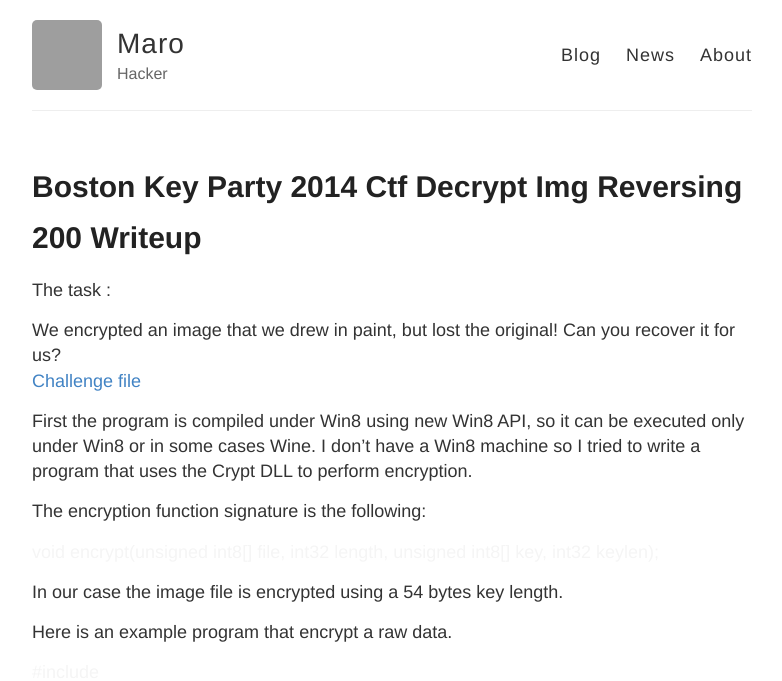
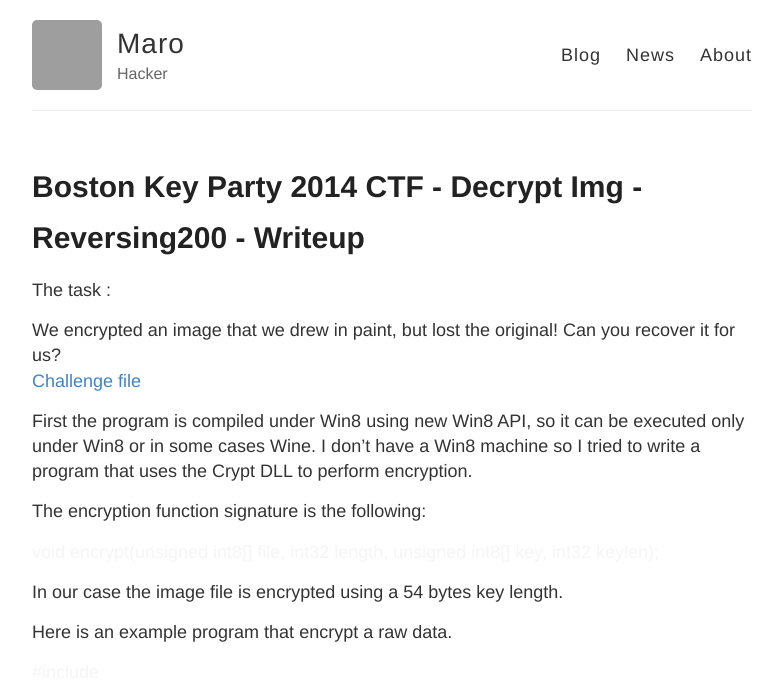
Before and after one commit to maroueneboubakri/maroueneboubakri.github.io, a Jekyll site: the page built from _posts/2014-3-2-Boston-Key-Party-2014-CTF-Decrypt-Img-Reversing-200-Writeup.md, in a window 1280 px wide and 900 px high, cut to the strip 0-681 px from the top of the window. Shown: the whole strip, without its empty margins (248-1030 px from the left). Built offline with Jekyll 4.4.1, drawn with Linux system fonts in a browser that asks for light colours; our own code applies the rules of GitHub Pages for plain Markdown files; some of the changed lines change nothing that is shown; grey boxes are pictures that could not be loaded.

Commit message:
Update 2014-3-2-Boston-Key-Party-2014-CTF-Decrypt-Img-Reversing-200-Writeup.md

```diff
--- a/_posts/2014-3-2-Boston-Key-Party-2014-CTF-Decrypt-Img-Reversing-200-Writeup.md
+++ b/_posts/2014-3-2-Boston-Key-Party-2014-CTF-Decrypt-Img-Reversing-200-Writeup.md
@@ -1,3 +1,6 @@
+---
+title: Boston Key Party 2014 CTF - Decrypt Img - Reversing200 - Writeup
+---
 
 The task :
 
```
